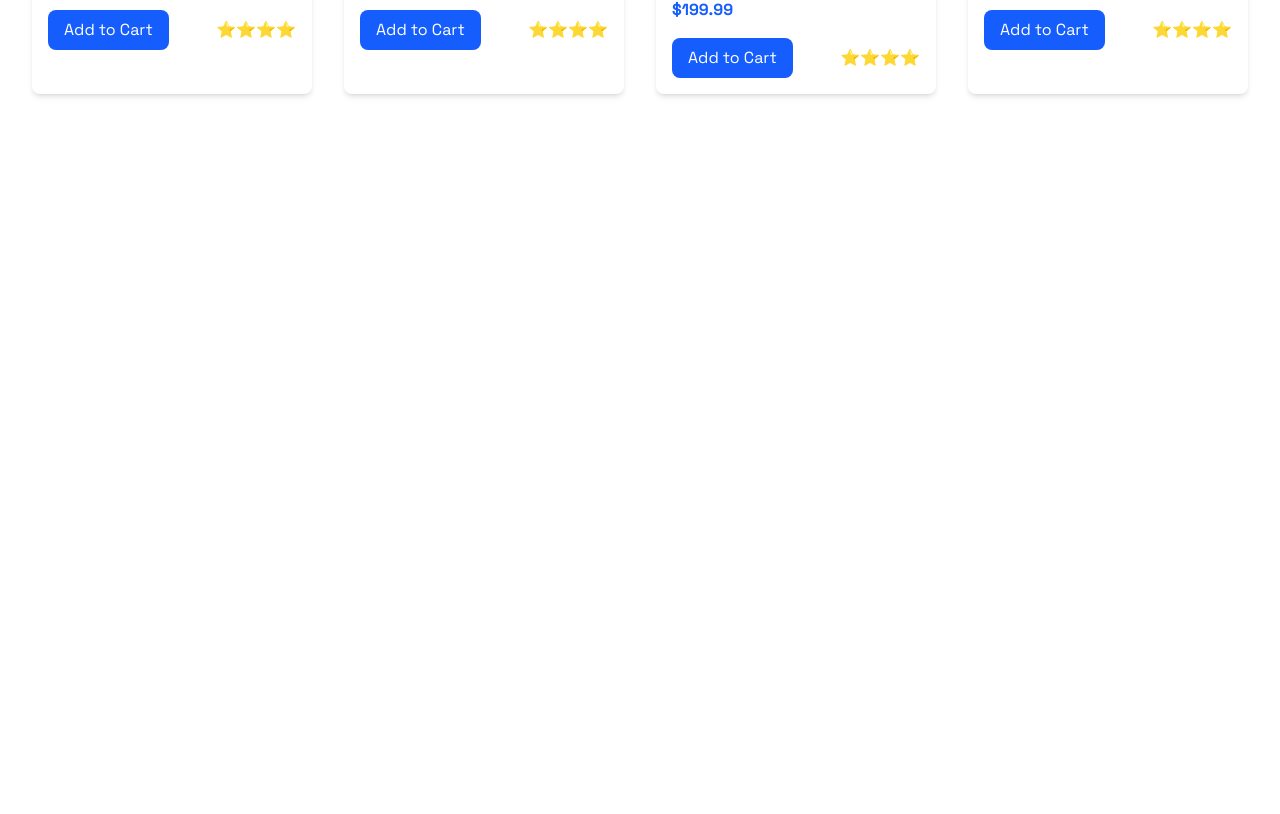
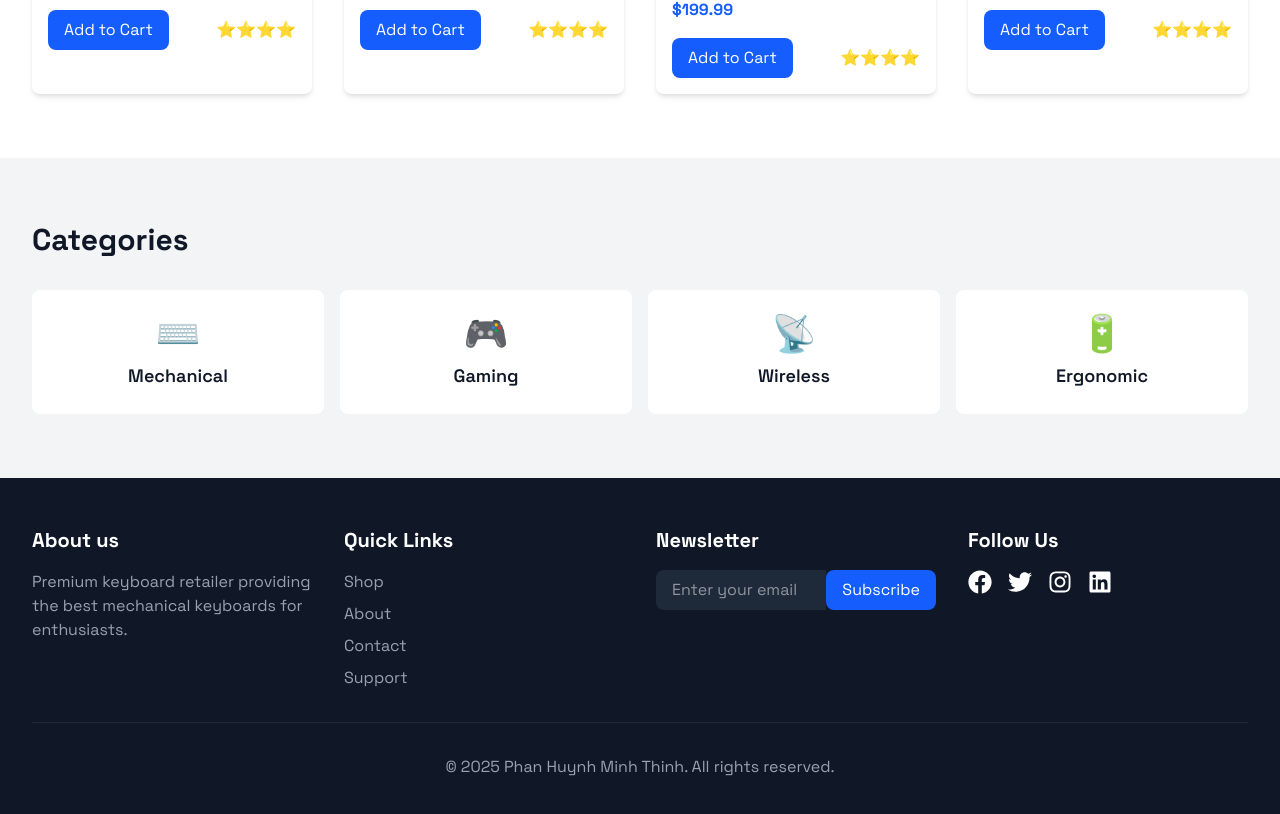
Before and after one commit to minhthinh145/FrontEnd_WebSite, a React (Vite) app: page / in a window 1280 px wide. Shown: the part 1086-1900 px from the top of the page. Before the commit the page ends 1244 px from the top, so only its background shows below. Built offline with nearby package versions, Linux system fonts and the light colour scheme.

Commit message:
Done index.html and components around it

```diff
--- a/src/App.jsx
+++ b/src/App.jsx
@@ -5,6 +5,8 @@ import {Header} from "./components/Header.jsx";
 import { Hero } from "./components/Hero.jsx";
 import { FeaturedProducts } from './components/FeaturedProducts.jsx';
 import { ThemeProvider } from "./contexts/Themecontext.jsx";
+import { Catogories } from './components/Categories.jsx';
+import { Footer } from './components/Footer.jsx';
 import "./index.css";
 function App() {
   const [isDarkMode, setIsDarkMode] = useState(false);
@@ -43,8 +45,10 @@ function App() {
   ];
 
   const categories = [
+    { name: "Mechanical", icon: "⌨️" },
     { name: "Gaming", icon: "🎮" },
-    { name: "Office", icon: "💼" },
+    { name: "Wireless", icon: "📡" },
+    { name: "Ergonomic", icon: "🔋" }
   ];
   const toggleDarkMode = () => {
     console.log("Dark mode toggled");
@@ -64,7 +68,11 @@ function App() {
         />
         <Hero />
         <FeaturedProducts products={products} />
+        <Catogories
+          categories={categories}
+        />
       </div>
+      <Footer />
     </ThemeProvider>
   </>;
 }
--- /dev/null
+++ b/src/components/Categories.jsx
@@ -0,0 +1,28 @@
+
+
+export const Catogories = ({categories}) => {
+
+    return (
+        <div className="bg-gray-100 dark:bg-gray-800 py-16">
+            <div className="max-w-7xl mx-auto  px-4 sm:px-6 lg:px-8">
+                <h2 className="text-3xl font-bold text-gray-900 dark:text-white mb-8">
+                    Categories
+                </h2>
+                <div className="grid grid-cols-2 md:grid-cols-4 gap-4 ">
+                    {categories.map((category) =>(
+                        <div
+                        key = {category.name}
+                        className="bg-white dark:bg-gray-700 rounded-lg p-6 text-center
+                        cursor-pointer hover:shadow-lg transition duration-300"
+                        >
+                           <div className="text-4xl mb-2">{category.icon}</div>
+                           <h3 className="text-lg font-semibold text-gray-900 dark:text-white">
+                                {category.name}
+                           </h3>
+                        </div>
+                    ))}
+                </div>
+            </div>
+        </div>
+    );
+};
--- /dev/null
+++ b/src/components/Footer.jsx
@@ -0,0 +1,50 @@
+import { FaFacebook, FaTwitter, FaInstagram, FaLinkedin } from 'react-icons/fa';
+
+export const Footer = () => {
+    return (
+        <footer className="bg-gray-900 text-white py-12">
+        <div className="max-w-7xl mx-auto px-4 sm:px-6 lg:px-8">
+                <div className="grid grid-cols-1 md:grid-cols-4 gap-8">
+                    <div>
+                        <h3 className="text-xl font-bold mb-4">About us</h3>
+                        <p className="text-gray-400">Premium keyboard retailer providing the best mechanical keyboards for enthusiasts.</p>
+                    </div>
+                    <div>
+                        <h3 className="text-xl font-bold mb-4">Quick Links</h3>
+                    <ul className="space-y-2">
+                        <li><a href="#" className="text-gray-400 hover:text-white">Shop</a></li>
+                        <li><a href="#" className="text-gray-400 hover:text-white">About</a></li>
+                        <li><a href="#" className="text-gray-400 hover:text-white">Contact</a></li>
+                        <li><a href="#" className="text-gray-400 hover:text-white">Support</a></li>
+                    </ul>
+                    </div>
+             <div>
+                <h3 className="text-xl font-bold mb-4">Newsletter</h3>
+                <div className="flex">
+                    <input
+                        type="email"
+                        placeholder="Enter your email"
+                        className="bg-gray-800 text-white px-4 py-2 rounded-l-lg w-full"
+                    />
+                    <button className="bg-blue-600 hover:bg-blue-700 px-4 py-2 rounded-lg">
+                        Subscribe
+                    </button>
+                </div>
+            </div>
+            <div>
+                <h3 className="text-xl font-bold mb-4">Follow Us</h3>
+                <div className="flex space-x-4">
+                  <FaFacebook className="h-6 w-6 cursor-pointer hover:text-blue-400" />
+                  <FaTwitter className="h-6 w-6 cursor-pointer hover:text-blue-400" />
+                  <FaInstagram className="h-6 w-6 cursor-pointer hover:text-blue-400" />
+                  <FaLinkedin className="h-6 w-6 cursor-pointer hover:text-blue-400" />
+                </div>
+            </div>
+        </div>
+             <div className="mt-8 pt-8 border-t border-gray-800 text-center text-gray-400">
+              <p>© 2025 Phan Huynh Minh Thinh. All rights reserved.</p>
+            </div>
+        </div>
+        </footer>
+    );
+}
--- a/src/components/Header.jsx
+++ b/src/components/Header.jsx
@@ -5,7 +5,7 @@ export const Header = ({ isMenuOpen, setIsMenuOpen, cartCount }) => {
   const darkMode = true;
 
   return (
-          <nav className="sticky top-0 z-50 bg-white  shadow-md">
+          <nav className="sticky top-0 z-50 bg-white dark:bg-gray-900  shadow-md">
              <div className="max-w-7xl mx-auto px-4 sm:px-6 lg:px-8" >
                 <div className="flex items-center justify-between h-16">
                       <div className="flex items-center">
@@ -20,7 +20,7 @@ export const Header = ({ isMenuOpen, setIsMenuOpen, cartCount }) => {
                               <a
                                 key={item}
                                 href="#"
-                                className="text-gray-700 dark:text-black hover:text-blue-600 dark:hover:text-blue-400 px-3 py-2 rounded-md text-sm font-medium"
+                                className="text-gray-700 dark:text-white hover:text-blue-600 dark:hover:text-blue-400 px-3 py-2 rounded-md text-sm font-medium"
                               >
                                 {item}
                               </a>
```
